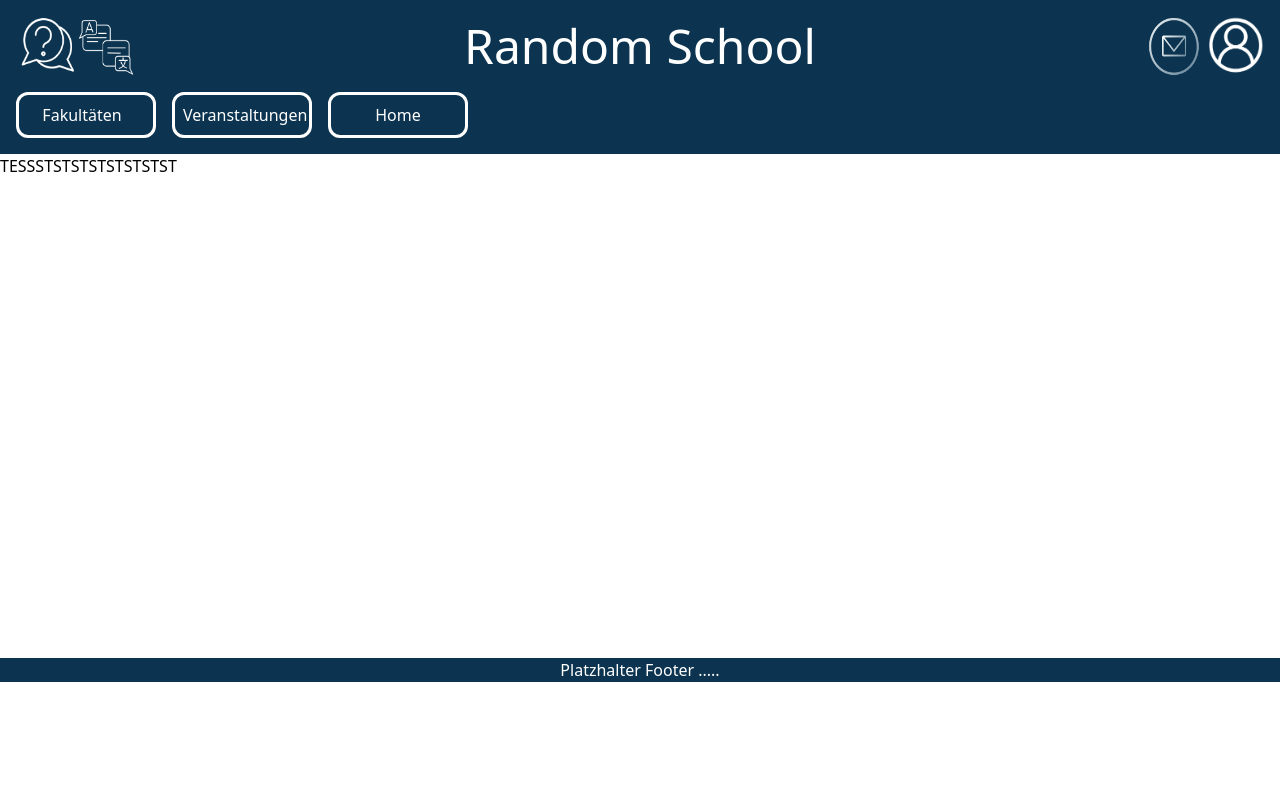
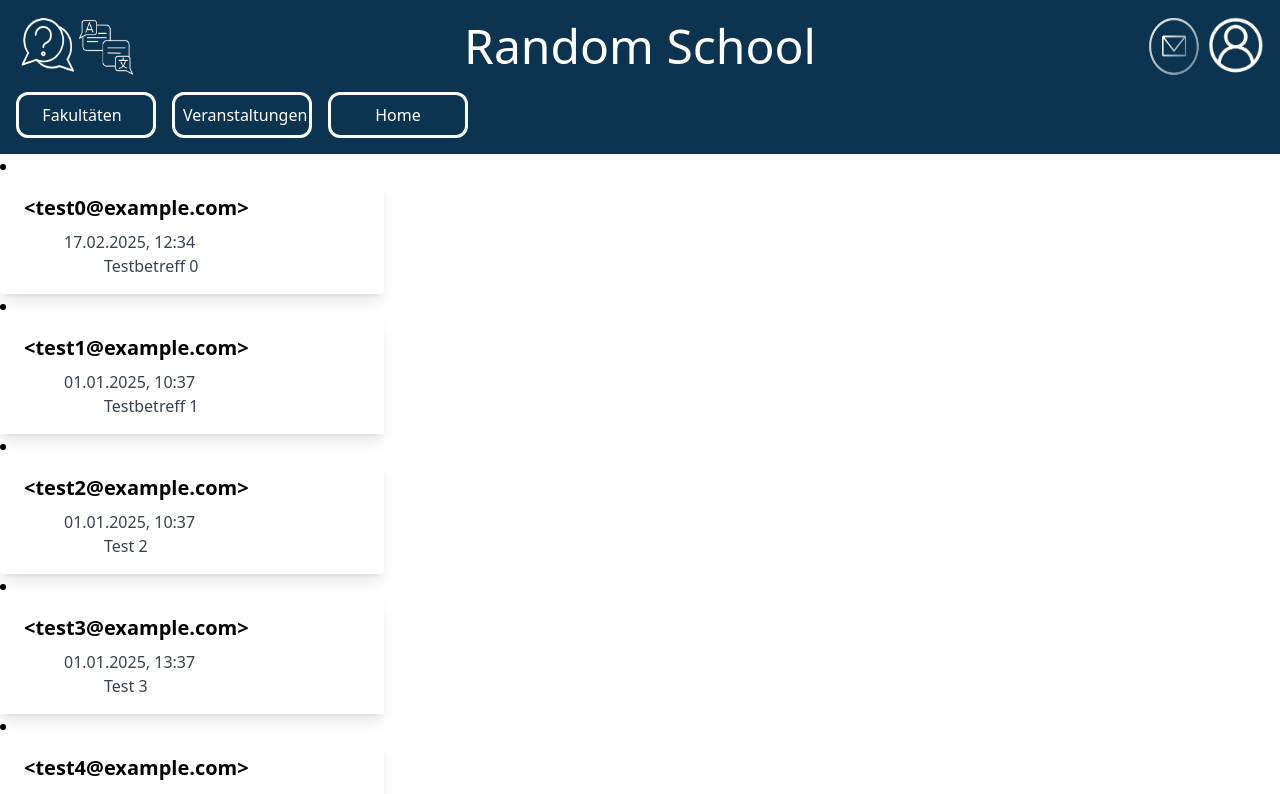
Before and after one commit to skr4ll/learning-platform, a React (Vite) app: page /postfach in a window 1280 px wide. Shown: the top 794 px of the page. Built offline with nearby package versions, Linux system fonts and the light colour scheme.

Commit message:
Start Email component and Add Testemails

```diff
--- /dev/null
+++ b/data.js
@@ -0,0 +1,51 @@
+// POSTFACH - Testemails
+export const emails = [
+    {
+        id : 0,
+        from : "test0@example.com",
+        datetime: new Date('2025-02-17T12:34:56.789Z'),
+        folder_id : 0, // 0 ist Posteingang
+        subject : "Testbetreff 0",
+        message: "testtest",
+    },
+    {
+        id : 1,
+        folder_id : 0,
+        from : "test1@example.com",
+        datetime: new Date('2025-01-01T10:37:37.377Z'),
+        subject : "Testbetreff 1",
+        message: "testtest",
+    },
+    {
+        id : 2,
+        folder_id : 0,
+        from : "test2@example.com",
+        datetime: new Date('2025-01-01T10:37:37.377Z'),
+        subject : "Test 2",
+        message: "testtest",
+    },
+    {
+        id : 3,
+        folder_id : 0,
+        from : "test3@example.com",
+        datetime: new Date('2025-01-01T13:37:37.377Z'),
+        subject : "Test 3",
+        message: "testtest",
+    },
+    {
+        id : 4,
+        folder_id : 0,
+        from : "test4@example.com",
+        datetime: new Date('2025-01-01T13:37:37.377Z'),
+        subject : "Test 4",
+        message: "testtest",
+    },
+    {
+        id : 5,
+        folder_id : 0,
+        from : "test5@example.com",
+        datetime: new Date('2025-01-01T13:37:37.377Z'),
+        subject : "Test 5",
+        message: "testtest",
+    }
+]
--- /dev/null
+++ b/src/components/Email.jsx
@@ -0,0 +1,18 @@
+const Email = (props) => {
+    let tag = props.datetime.getDate(), monat = props.datetime.getMonth() + 1, jahr = props.datetime.getFullYear();
+    let datum = (tag < 10 ? "0" + tag : tag) + "." + (monat < 10 ? "0" + monat : monat) + "." + jahr;
+    let zeit = props.datetime.getHours() + ":" + props.datetime.getMinutes();
+    console.log(props.datetime);
+
+    return (
+        <div className="max-w-sm rounded overflow-hidden shadow-lg">
+            <div className="px-6 py-4">
+                <div className="font-bold text-xl mb-2">{"<" + props.from + ">"}</div>
+                    <p className="text-gray-700 text-base ml-10">{datum + ", " + zeit}</p>
+                    <p className="text-gray-700 text-base ml-20">{props.subject}</p>
+            </div>
+        </div>
+    );
+  };
+
+  export default Email;
--- a/src/pages/Postfach.jsx
+++ b/src/pages/Postfach.jsx
@@ -1,11 +1,16 @@
 import Header from "../components/header";
 import Footer from "../components/footer";
+import Email from "../components/Email";
+import { emails } from "../../data";
 
 const Postfach = () => {
   return (
 	<>
 		<Header />
-		<p>TESSSTSTSTSTSTSTSTST</p>
+		{emails.map((email) => (
+			<li key={email.id}><Email {...email} /></li>
+
+		))}
 		<Footer />
 	</>
   );
```
